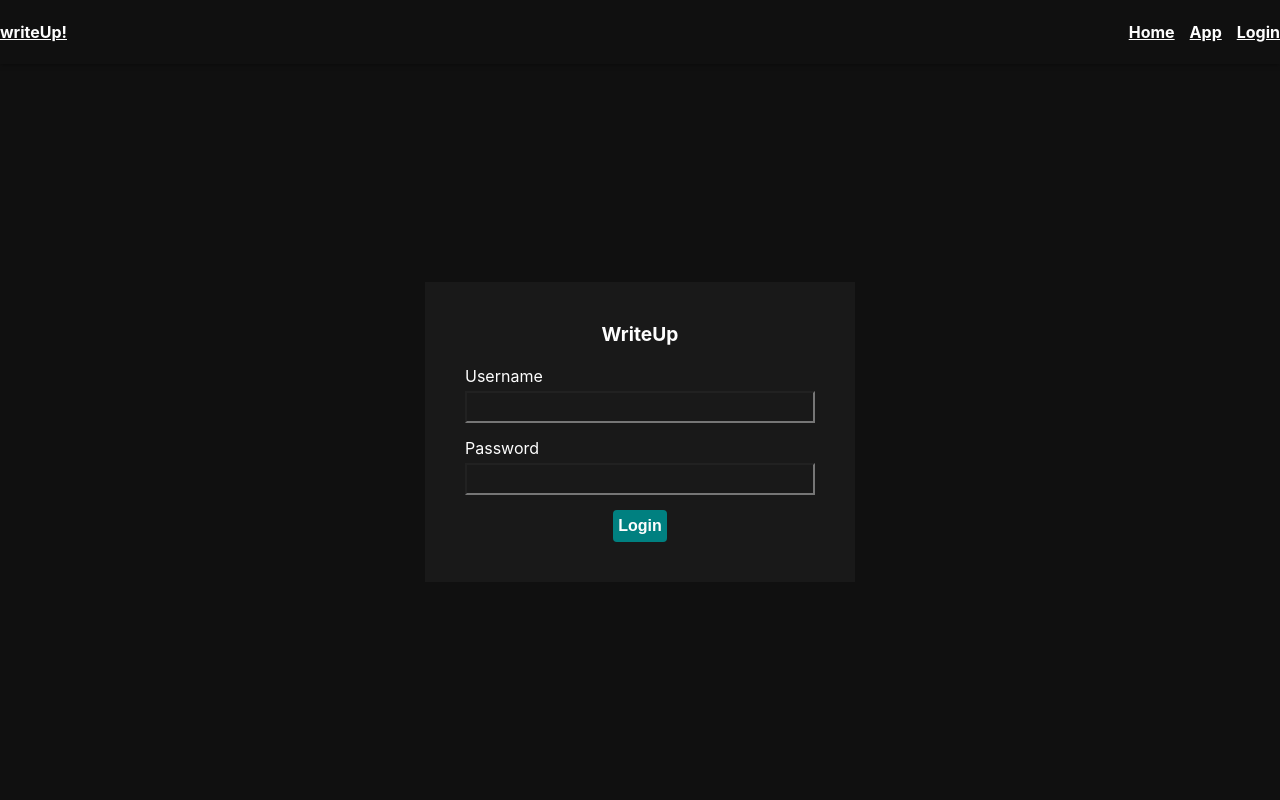
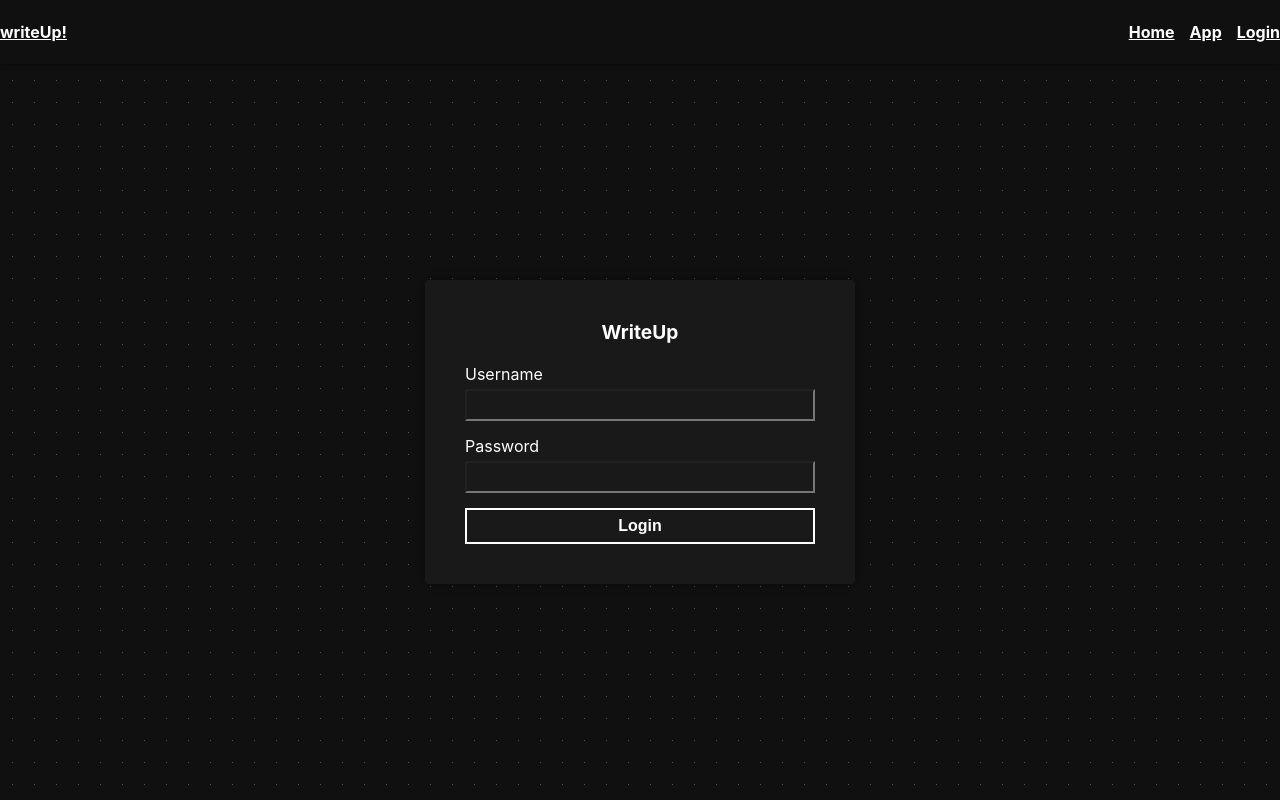
Before and after one commit to Nicyne/writeUp, a Next.js app in the folder client/: page /login in a window 1280 px wide. Built offline with nearby package versions, Linux system fonts and the light colour scheme; no server answers.

Commit message:
feat: improved css modularity

```diff
--- a/client/src/components/editor.tsx
+++ b/client/src/components/editor.tsx
@@ -16,7 +16,7 @@ export const Editor: FunctionComponent<props> = ({ note }) => {
             </li>
           </ul>
         </header>
-        <textarea name="input" id="input" cols="30" rows="10"></textarea>
+        <textarea name="input" id="input" />
       </div>
       <div className="editorPreview"></div>
     </div>
--- a/client/src/pages/login.tsx
+++ b/client/src/pages/login.tsx
@@ -1,3 +1,4 @@
+import styles from 'styles/login.module.scss';
 import type { NextPage } from 'next';
 import { useRouter } from 'next/router';
 import Head from 'next/head';
@@ -55,7 +56,9 @@ const Login: NextPage = () => {
             onChange={({ target }) => setPassword(target.value)}
           />
         </label>
-        <button type="submit">Login</button>
+        <button className={styles.button} type="submit">
+          Login
+        </button>
       </form>
     </div>
   );
--- a/client/src/styles/_mixins.scss
+++ b/client/src/styles/_mixins.scss
@@ -0,0 +1,26 @@
+@import 'variables';
+
+@mixin button {
+  color: $fg-primary;
+  font-weight: bold;
+  font-size: 1rem;
+  background-color: transparent;
+  padding: 7px 5px;
+  appearance: none;
+  border: 2px solid white;
+  cursor: pointer;
+  transition-duration: 100ms;
+  transition-timing-function: ease-in;
+  transition-property: background-color, color;
+
+  &:hover {
+    background-color: white;
+    color: $bg-primary;
+  }
+}
+
+@mixin container {
+  height: 100%;
+  max-width: $max-width;
+  margin: 0 auto;
+}
--- a/client/src/styles/_utils.scss
+++ /dev/null
@@ -1,7 +0,0 @@
-@import 'variables';
-
-.container {
-  height: 100%;
-  max-width: $max-width;
-  margin: 0 auto;
-}
--- a/client/src/styles/globals.scss
+++ b/client/src/styles/globals.scss
@@ -1,19 +1,29 @@
 @import 'variables';
-@import 'utils';
-
-html,
-body {
-  font-family: -apple-system, BlinkMacSystemFont, Segoe UI, Roboto, Oxygen,
-  Ubuntu, Cantarell, Fira Sans, Droid Sans, Helvetica Neue, sans-serif;
-}
+@import 'mixins';
 
 html,
 body,
 #__next,
 main {
-  background-color: $bg-primary;
   color: $fg-primary;
   height: 100%;
+  font-family: -apple-system, BlinkMacSystemFont, Segoe UI, Roboto, Oxygen,
+  Ubuntu, Cantarell, Fira Sans, Droid Sans, Helvetica Neue, sans-serif;
+}
+
+// Colors
+$dot-color: lighten($bg-secondary, 25%);
+
+// Dimensions
+$dot-size: 1px;
+$dot-space: 22px;
+
+body {
+  background:
+    linear-gradient(90deg, $bg-primary ($dot-space - $dot-size), transparent 1%) center,
+    linear-gradient($bg-primary ($dot-space - $dot-size), transparent 1%) center,
+    $dot-color;
+  background-size: $dot-space $dot-space;
 }
 
 * {
@@ -21,6 +31,10 @@ main {
   padding: 0;
   font-size: 1rem;
   box-sizing: border-box;
+}
+
+.container {
+  @include container;
 }
 
 .grid {
@@ -37,6 +51,12 @@ main {
   resize: none;
   border: none;
   border-right: 1px solid black;
+  padding: 12px;
+}
+
+.preview {
+  background-color: $bg-primary;
+  padding: 12px;
 }
 
 .preview ul, .preview ol {
@@ -55,26 +75,14 @@ main {
   padding: 40px 40px;
   display: flex;
   flex-direction: column;
+  box-shadow: 0 0 10px rgba(#000, 0.45);
+  border-radius: $border-radius;
 
   h1 {
     font-size: 1.2rem;
     font-weight: bold;
     align-self: center;
     margin-bottom: 20px;
-  }
-
-  button {
-    width: fit-content;
-    align-self: center;
-    color: $fg-primary;
-    font-weight: bold;
-    font-size: 1rem;
-    background-color: teal;
-    padding: 7px 5px;
-    appearance: none;
-    border: none;
-    border-radius: $border-radius;
-    cursor: pointer;
   }
 
   input {
@@ -93,8 +101,9 @@ main {
 }
 
 .pageHeader {
+  height: 4rem;
+  background-color: $bg-primary;
   position: fixed;
-  height: 4rem;
   top: 0;
   right: 0;
   left: 0;
@@ -118,15 +127,7 @@ main {
   list-style: none;
 
   button {
-    appearance: none;
-    border: none;
-    font-weight: bold;
-    color: $fg-primary;
-    background-color: teal;
-    padding: 7px 5px;
-    margin: 5px 0;
-    border-radius: $border-radius;
-    cursor: pointer;
+    @include button;
   }
 }
 
@@ -155,15 +156,8 @@ main {
   padding: 10px;
 
   button {
-    appearance: none;
-    border: none;
-    font-weight: bold;
-    color: $fg-primary;
-    background-color: teal;
-    padding: 7px 5px;
-    margin: 5px 0;
-    border-radius: $border-radius;
-    cursor: pointer;
+    @include button;
+    margin: 2.5px 0;
   }
 
   input {
@@ -177,7 +171,7 @@ main {
     padding: 5px;
     border-radius: $border-radius;
     margin: 5px 0;
-    transition: background-color 120ms ease-in;
+    transition: background-color 100ms ease-in;
     cursor: pointer;
 
     &:hover {
--- /dev/null
+++ b/client/src/styles/login.module.scss
@@ -0,0 +1,5 @@
+@import 'mixins';
+
+.button {
+  @include button;
+}
```
